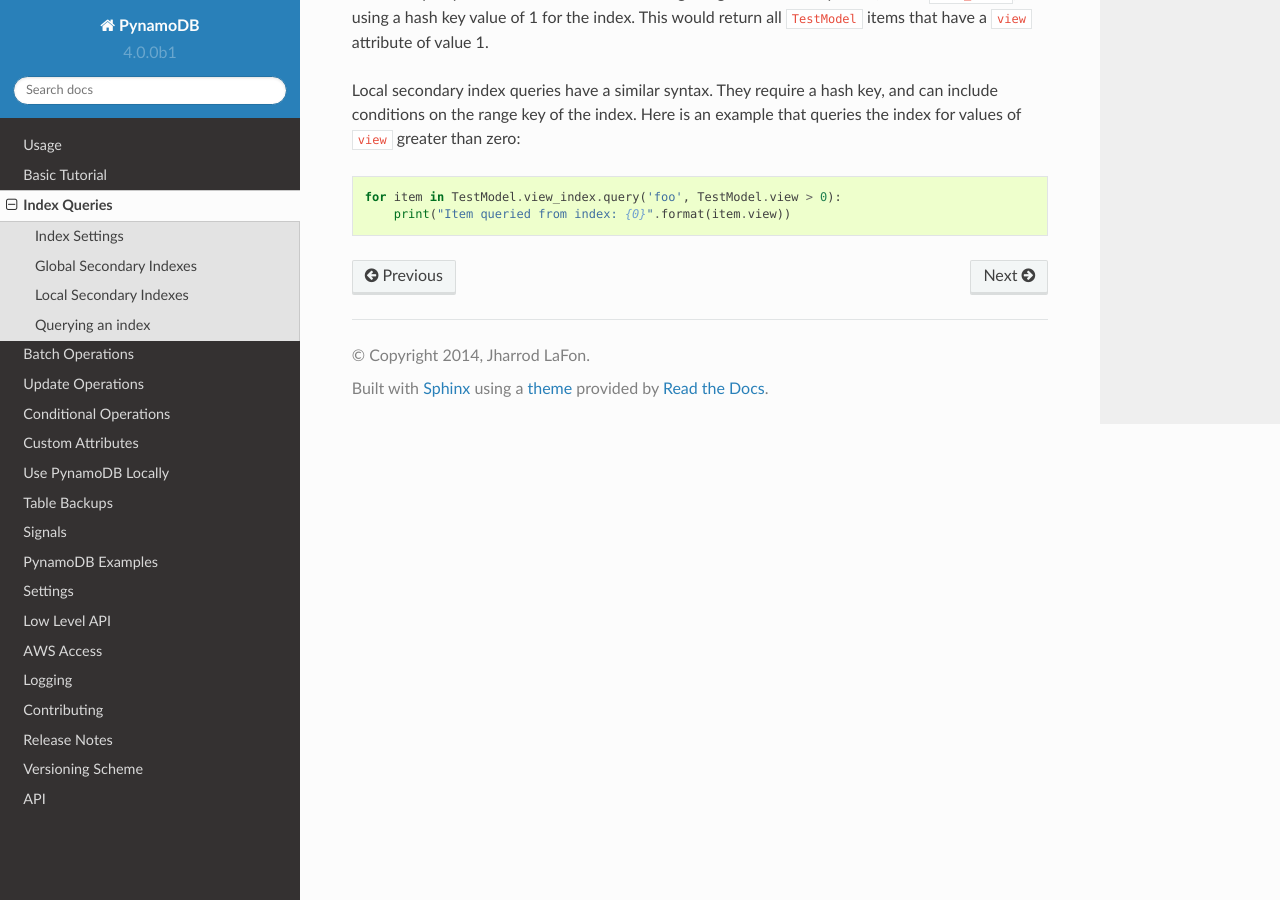
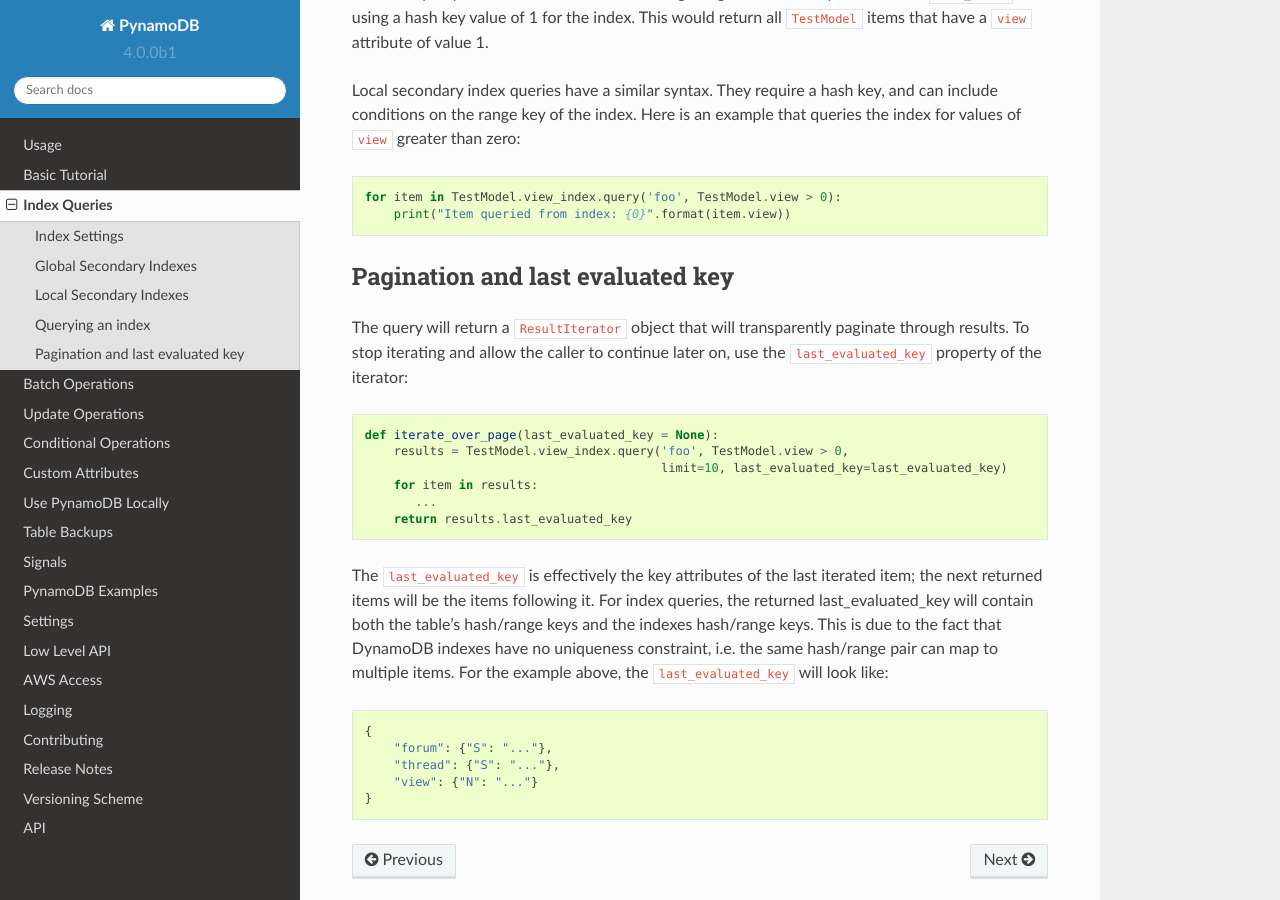
Before and after one commit to pynamodb/PynamoDB, a Sphinx documentation site: the page built from docs/indexes.rst, in a window 1280 px wide and 900 px high, scrolled down 2203 px. Built offline with Sphinx 7.4.7 and the Read the Docs theme 2.0.0, drawn with Linux system fonts in a browser that asks for light colours.

Commit message:
Document last evaluated key

```diff
--- a/docs/indexes.rst
+++ b/docs/indexes.rst
@@ -120,3 +120,30 @@
 
     for item in TestModel.view_index.query('foo', TestModel.view > 0):
         print("Item queried from index: {0}".format(item.view))
+
+
+Pagination and last evaluated key
+^^^^^^^^^^^^^^^^^^^^^^^^^^^^^^^^^
+
+The query will return a ``ResultIterator`` object that will transparently paginate through results.
+To stop iterating and allow the caller to continue later on, use the ``last_evaluated_key`` property
+of the iterator:
+
+.. code-block:: python
+
+   def iterate_over_page(last_evaluated_key = None):
+       results = TestModel.view_index.query('foo', TestModel.view > 0,
+                                            limit=10, last_evaluated_key=last_evaluated_key)
+       for item in results:
+          ...
+       return results.last_evaluated_key
+
+The ``last_evaluated_key`` is effectively the key attributes of the last iterated item; the next returned items will be the items following it. For index queries, the returned last_evaluated_key will contain both the table's hash/range keys and the indexes hash/range keys. This is due to the fact that DynamoDB indexes have no uniqueness constraint, i.e. the same hash/range pair can map to multiple items. For the example above, the ``last_evaluated_key`` will look like:
+
+.. code-block:: python
+
+    {
+        "forum": {"S": "..."},
+        "thread": {"S": "..."},
+        "view": {"N": "..."}
+    }
```
